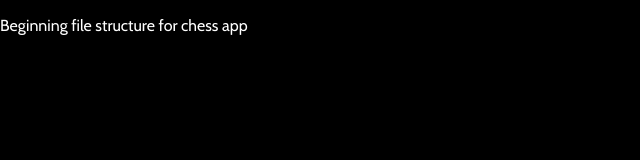
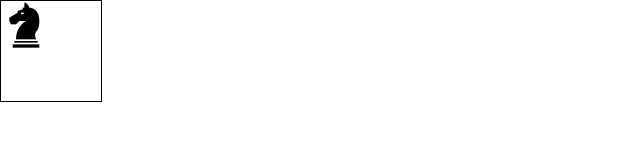
Before and after one commit to mariastlouis/chess-app, a React app: page / in a window 1280 px wide. Shown: the whole page, without its empty margins (0-640 px from the left). Built offline with nearby package versions, Linux system fonts and the light colour scheme.

Commit message:
Board component added to app

```diff
--- a/src/App/App.js
+++ b/src/App/App.js
@@ -1,13 +1,12 @@
 import React, { Component } from 'react';
 import './App.css';
+import Board from '../Board/Board'
 
 class App extends Component {
   render() {
     return (
       <div className="App">
-        <p className="App-intro">
-          Beginning file structure for chess app
-        </p>
+        <Board />
       </div>
     );
   }
--- /dev/null
+++ b/src/Board/Board.js
@@ -0,0 +1,16 @@
+import React from 'react';
+import PropTypes from 'prop-types';
+import './Board.css'
+import Square from '../Square/Square'
+
+
+const Board = () => {
+
+  return (
+    <div className = "board">
+      <Square />
+    </div>
+  );
+};
+
+export default Board;
--- a/src/Piece/Piece.js
+++ b/src/Piece/Piece.js
@@ -1,10 +1,12 @@
 import React from 'react';
 import PropTypes from 'prop-types';
+import knight from '../resources/knight.png'
+import './Piece.css'
 
 const Piece = () => {
   return (
     <div className = "Piece">
-      <p> Piece component </p>
+      <img src = {knight} className = 'knight gamepiece' alt = 'knight' />
     </div>
   );
 };
--- a/src/Piece/Piece.scss
+++ b/src/Piece/Piece.scss
@@ -0,0 +1,3 @@
+.gamepiece {
+  width: 50px;
+}
--- a/src/Square/Square.js
+++ b/src/Square/Square.js
@@ -5,7 +5,7 @@ import Piece from '../Piece/Piece'
 
 const Square = () => {
 
-let color = "blue"
+let color = "white"
 
   return (
     <div className = "Square">
--- a/src/Square/Square.scss
+++ b/src/Square/Square.scss
@@ -1,6 +1,6 @@
 .oneSquare {
-  height: 100%;
-  width: 100%;
+  height: 100px;
+  width: 100px;
   border: 1px solid black;
 }
 
@@ -11,7 +11,3 @@
 .white {
   background-color: white;
 }
-
-.blue {
-  background-color: blue;
-}
```
Also changed, not shown: src/App/App.css, src/Board/Board.css (added), src/Board/Board.scss (added), src/Piece/Piece.css (added), src/Square/Square.css, src/resources/knight.png (added).
